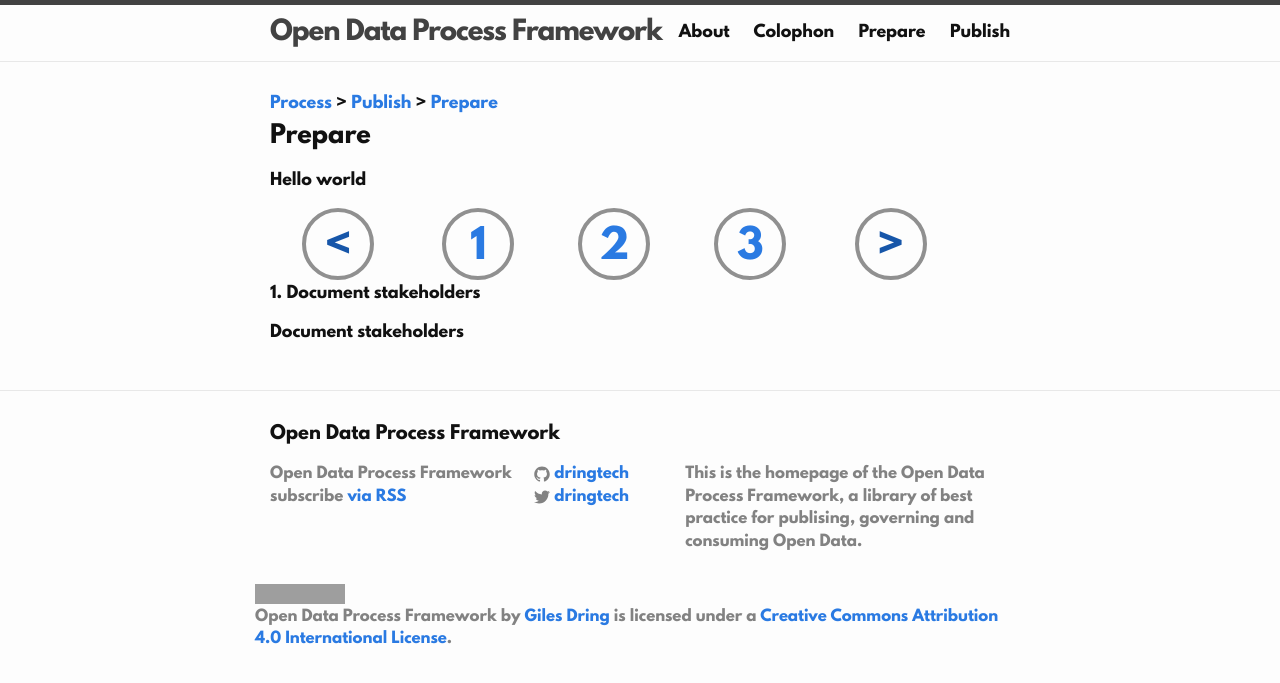
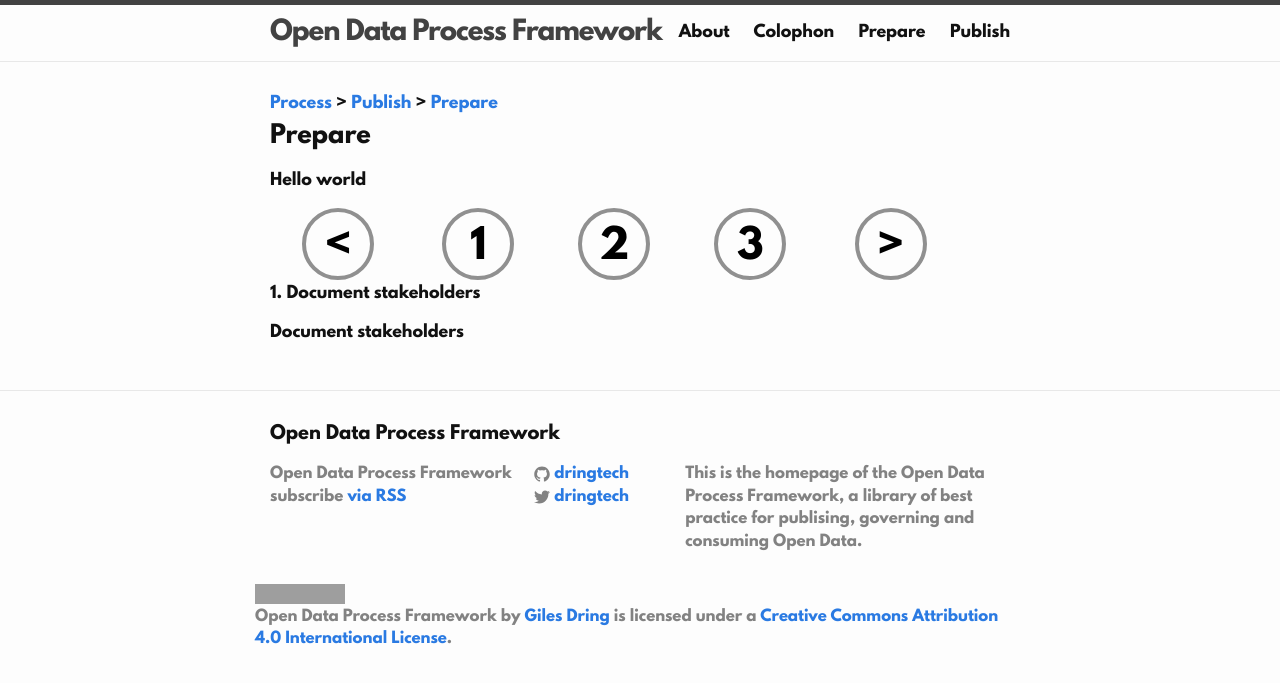
Before and after one commit to dringtech/odpf, a Jekyll site: the page built from process/publish/prepare/index.html, in a window 1280 px wide. Shown: the top 683 px of the page. Built offline with Jekyll 4.4.1, drawn with Linux system fonts in a browser that asks for light colours; nearby versions of some CDN libraries; grey boxes are pictures that could not be loaded.

Commit message:
Changing anchor tags to buttons

```diff
--- a/_layouts/phase.html
+++ b/_layouts/phase.html
@@ -13,11 +13,11 @@
 
     <nav class='phase-task-navigator'>
       <ul>
-        <li class='control scroll-back'><a href="">&lt;</a></li>
+        <li class='control scroll-back'><button>&lt;</button></li>
         {% for task in page.tasks %}<li>
-          <a href='#' onclick="task.showTask('{{task | handle}}');">{{ forloop.index }}</a>
+          <button onclick="task.showTask('{{task | handle}}');">{{ forloop.index }}</button>
         </li>{% endfor %}
-        <li class='control scroll-forward'><a href="">&gt;</a></li>
+        <li class='control scroll-forward'><button>&gt;</button></li>
       </ul>
     </nav>
 
--- a/_sass/_page-elements.scss
+++ b/_sass/_page-elements.scss
@@ -38,13 +38,20 @@
       border: 4px solid $line-colour;
       border-radius: $phase-task-navigator-circle-radius;
       position: relative;
-      a {
+      button {
         padding-top: 8px;
         width: 100%;
         position: absolute;
         top: 50%;
         transform: translate(0, -50%);
         text-align: center;
+        font: inherit;
+        border: none;
+        background: none;
+        cursor: pointer;
+        &:focus {
+          outline: none;
+        }
       }
     }
   }
```
